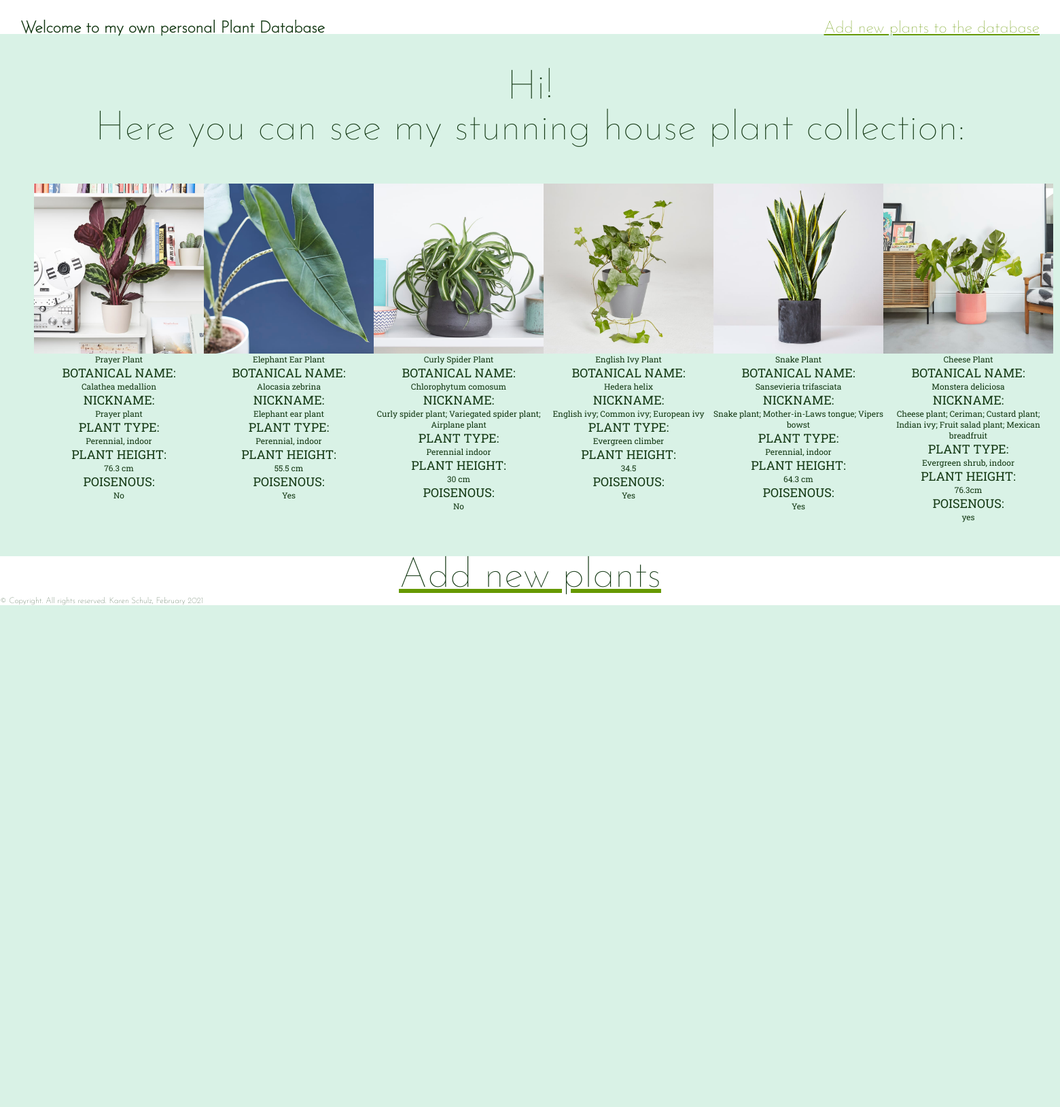
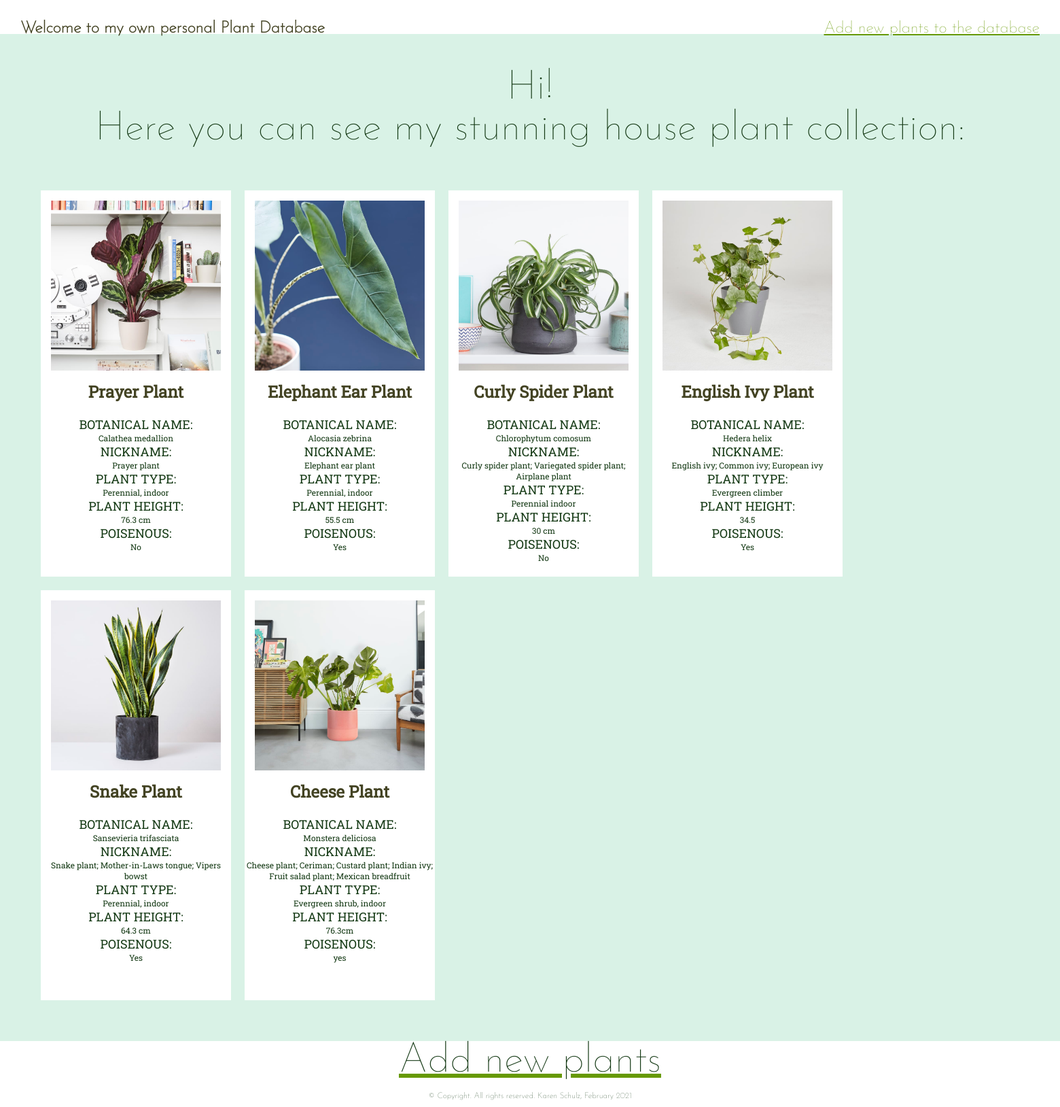
Before and after one commit to karenschulz/database_plants, a PHP site: page / in a window 1560 px wide. Shown: the whole page at 68% size. Before the commit the page ends 890 px from the top, so only its background shows below. Run offline with PHP 8.4, Linux system fonts and the light colour scheme.

Commit message:
changed the footer styling, made each plant into a card, changed color

```diff
--- a/style.css
+++ b/style.css
@@ -37,6 +37,13 @@ a:focus{
 
 p {
     text-align: center;
+    padding-top: 15px;
+    padding-bottom: 20px;
+    padding-left: 0px
+    padding-right: 0px;
+    font-size: 2em;
+    font-weight: bold;
+    color: #434323;
 }
 
 h1, h2 {
@@ -63,6 +70,7 @@ h1 {
 .welcome {
     font-size: 2em;
     font-weight: bold;
+    padding-top: 0px;
 }
 
 .links_nav {
@@ -75,6 +83,7 @@ h1 {
     font-family: 'Roboto Slab', serif;
     text-align: center;
     display: flex;
+    flex-wrap: wrap;
     flex-direction: row;
     padding-left: 50px;
     padding-right: 50px;
@@ -82,13 +91,23 @@ h1 {
     padding-top: 50px;
 }
 
-.prayer_plant {
-
+.plants {
+    width: 280px;
+    background-color: white;
+    margin: 10px;
+    padding-top: 15px;
+    padding-bottom: 20px;
 }
 
 img {
     height: 250px;
     width: 250px;
+}
+
+footer {
+    padding-top: 15px;
+    padding-bottom: 10px;
+    text-align: center;
 }
 
 
@@ -99,17 +118,19 @@ img {
     }
 
     h1, h2 {
-        font-size: 2rem;
+        font-size: 1.5rem;
     }
 
     p {
-        font-size: 1rem;
+        font-size: 1.5rem;
     }
 
     a {
         font-size: 1rem;
     }
-
+    .welcome {
+        font-size: 1rem;
+    }
     .plants_collection {
         width: 50%;
     }
```
